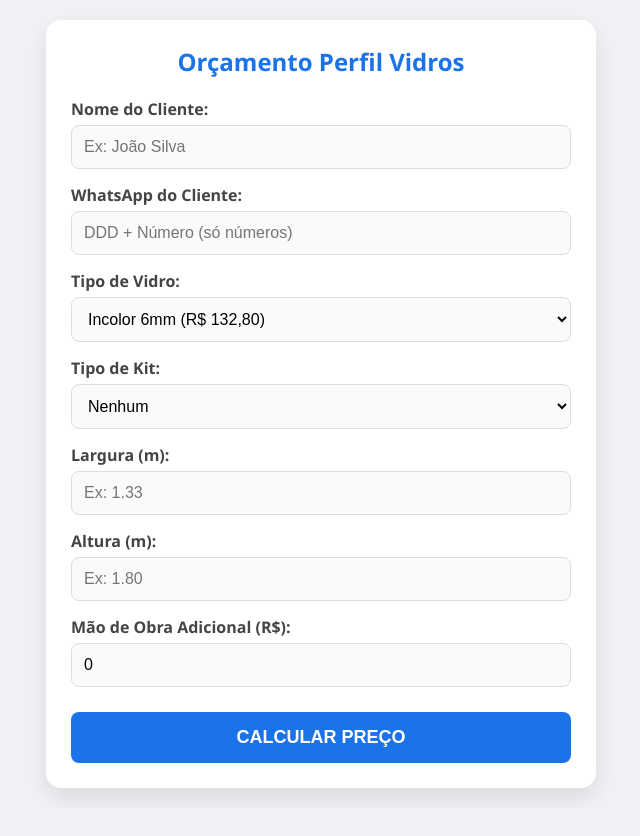
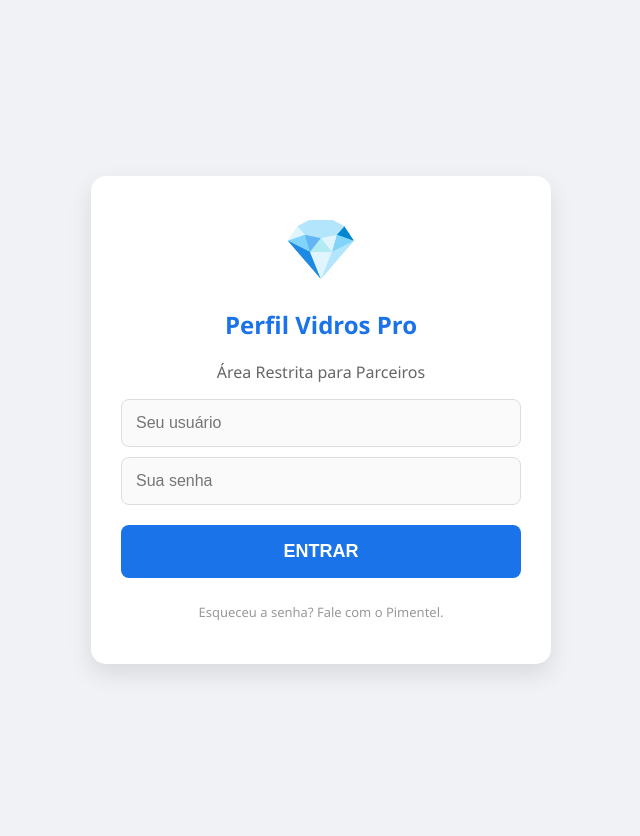
Before and after one commit to glaudsonpimentel2-ship-it/or-amento-vidra-eiro, a plain HTML site: page index.html in a window 1280 px wide. Shown: the whole page, without its empty margins (319-959 px from the left). Before the commit the page ends 808 px from the top, so only its background shows below. Drawn offline with Linux system fonts and the light colour scheme.

Commit message:
Update index.html

```diff
--- a/index.html
+++ b/index.html
@@ -3,30 +3,50 @@
 <head>
     <meta charset="UTF-8">
     <meta name="viewport" content="width=device-width, initial-scale=1.0">
-    <title>Orçamento Perfil Vidros</title>
+    <title>Perfil Vidros Pro - Login</title>
     <style>
-        body { font-family: 'Segoe UI', sans-serif; background-color: #f0f2f5; margin: 0; padding: 20px; display: flex; justify-content: center; }
-        .card { background: white; padding: 25px; border-radius: 15px; box-shadow: 0 10px 25px rgba(0,0,0,0.1); width: 100%; max-width: 500px; }
-        h2 { color: #1a73e8; text-align: center; margin-top: 0; font-size: 24px; }
-        label { font-weight: bold; display: block; margin: 15px 0 5px; color: #444; }
-        input, select { width: 100%; padding: 12px; border: 1px solid #ddd; border-radius: 8px; box-sizing: border-box; font-size: 16px; background: #fafafa; }
-        .btn-calc { width: 100%; padding: 15px; background-color: #1a73e8; color: white; border: none; border-radius: 8px; font-weight: bold; font-size: 18px; margin-top: 25px; cursor: pointer; transition: 0.3s; }
-        .btn-calc:active { transform: scale(0.98); background-color: #1557b0; }
-        #resultado { margin-top: 20px; padding: 15px; border-radius: 8px; background: #e8f0fe; display: none; line-height: 1.6; }
-        .btn-whatsapp { width: 100%; padding: 15px; background-color: #25d366; color: white; border: none; border-radius: 8px; font-weight: bold; font-size: 18px; margin-top: 15px; text-decoration: none; display: none; text-align: center; }
+        body { font-family: 'Segoe UI', sans-serif; background-color: #f0f2f5; margin: 0; padding: 20px; display: flex; justify-content: center; align-items: center; min-height: 100vh; }
+        .card { background: white; padding: 30px; border-radius: 15px; box-shadow: 0 10px 25px rgba(0,0,0,0.1); width: 100%; max-width: 400px; }
+
+        /* Telas */
+        #tela-login { text-align: center; }
+        #app-principal { display: none; }
+
+        h2 { color: #1a73e8; margin-bottom: 20px; }
+        label { font-weight: bold; display: block; margin: 15px 0 5px; color: #444; text-align: left; }
+        input, select { width: 100%; padding: 14px; border: 1px solid #ddd; border-radius: 8px; box-sizing: border-box; font-size: 16px; margin-bottom: 10px; background: #fafafa; }
+
+        button { width: 100%; padding: 16px; border: none; border-radius: 8px; font-weight: bold; font-size: 18px; cursor: pointer; transition: 0.3s; margin-top: 10px; }
+        .btn-blue { background-color: #1a73e8; color: white; }
+        .btn-blue:active { background-color: #1557b0; transform: scale(0.98); }
+        .btn-green { background-color: #25d366; color: white; margin-top: 15px; display: none; text-decoration: none; text-align: center; line-height: 50px; }
+
+        #resultado { margin-top: 20px; padding: 15px; border-radius: 8px; background: #e8f0fe; display: none; border-left: 5px solid #1a73e8; }
+        .logo { font-size: 60px; margin-bottom: 10px; }
     </style>
 </head>
 <body>
-    <div class="card">
-        <h2>Orçamento Perfil Vidros</h2>
 
-        <label>Nome do Cliente:</label>
-        <input type="text" id="cliente" placeholder="Ex: João Silva">
+    <div id="tela-login" class="card">
+        <div class="logo">💎</div>
+        <h2>Perfil Vidros Pro</h2>
+        <p style="color: #666;">Área Restrita para Parceiros</p>
+        <input type="text" id="user" placeholder="Seu usuário">
+        <input type="password" id="pass" placeholder="Sua senha">
+        <button class="btn-blue" onclick="verificarLogin()">ENTRAR</button>
+        <p style="font-size: 13px; color: #999; margin-top: 25px;">Esqueceu a senha? Fale com o Pimentel.</p>
+    </div>
 
-        <label>WhatsApp do Cliente:</label>
-        <input type="number" id="tel" placeholder="DDD + Número (só números)">
+    <div id="app-principal" class="card" style="max-width: 500px;">
+        <h2 style="font-size: 22px;">Orçamento Perfil Vidros</h2>
 
-        <label>Tipo de Vidro:</label>
+        <label>Cliente:</label>
+        <input type="text" id="cliente" placeholder="Nome do cliente">
+
+        <label>WhatsApp:</label>
+        <input type="number" id="tel" placeholder="DDD + Número">
+
+        <label>Vidro:</label>
         <select id="vidro">
             <option value="132.80">Incolor 6mm (R$ 132,80)</option>
             <option value="165.92">Incolor 8mm (R$ 165,92)</option>
@@ -34,69 +54,55 @@
             <option value="205.14">Verde/Fumê 8mm (R$ 205,14)</option>
         </select>
 
-        <label>Tipo de Kit:</label>
-        <select id="kit">
-            <option value="0">Nenhum</option>
-            <option value="135.00">F1-1,00 (R$ 135,00)</option>
-            <option value="145.00">F1-1,10 (R$ 145,00)</option>
-            <option value="150.00">F1-1,20 (R$ 150,00)</option>
-            <option value="155.00">F1-1,30 (R$ 155,00)</option>
-            <option value="160.00">F1-1,40 (R$ 160,00)</option>
-            <option value="169.00">F1-1,50 (R$ 169,00)</option>
-        </select>
+        <label>Medidas (m):</label>
+        <div style="display: flex; gap: 10px;">
+            <input type="number" id="largura" step="0.01" placeholder="Largura">
+            <input type="number" id="altura" step="0.01" placeholder="Altura">
+        </div>
 
-        <label>Largura (m):</label>
-        <input type="number" id="largura" step="0.01" placeholder="Ex: 1.33">
-
-        <label>Altura (m):</label>
-        <input type="number" id="altura" step="0.01" placeholder="Ex: 1.80">
-
-        <label>Mão de Obra Adicional (R$):</label>
-        <input type="number" id="maoDeObra" value="0">
-
-        <button class="btn-calc" onclick="gerar()">CALCULAR PREÇO</button>
+        <button class="btn-blue" onclick="calcular()">CALCULAR AGORA</button>
 
         <div id="resultado"></div>
-        <a id="btnZap" class="btn-whatsapp" target="_blank">ENVIAR PARA WHATSAPP</a>
+        <a id="btnZap" class="btn-green" target="_blank">ENVIAR PARA WHATSAPP</a>
     </div>
 
     <script>
-        function gerar() {
-            const cliente = document.getElementById('cliente').value;
+        function verificarLogin() {
+            const u = document.getElementById('user').value.toLowerCase();
+            const s = document.getElementById('pass').value;
+
+            // NOVA SENHA PADRÃO DEFINIDA
+            if(u === "pimentel" && s === "Pimentel0318") {
+                document.getElementById('tela-login').style.display = 'none';
+                document.getElementById('app-principal').style.display = 'block';
+            } else {
+                alert("Acesso negado! Verifique o usuário e a senha.");
+            }
+        }
+
+        function calcular() {
+            const precoVidro = parseFloat(document.getElementById('vidro').value);
+            const l = parseFloat(document.getElementById('largura').value);
+            const a = parseFloat(document.getElementById('altura').value);
+            const cliente = document.getElementById('cliente').value || "Cliente";
             const tel = document.getElementById('tel').value;
-            const precoVidro = parseFloat(document.getElementById('vidro').value);
-            const precoKit = parseFloat(document.getElementById('kit').value);
-            const largura = parseFloat(document.getElementById('largura').value);
-            const altura = parseFloat(document.getElementById('altura').value);
-            const maoDeObra = parseFloat(document.getElementById('maoDeObra').value) || 0;
 
-            if (largura > 0 && altura > 0) {
-                const area = largura * altura;
-                const custoMaterial = (area * precoVidro) + precoKit;
-                // Regra do Pimentel: 100% sobre material + Mão de obra extra
-                const valorFinal = (custoMaterial * 2) + maoDeObra;
+            if (l > 0 && a > 0) {
+                const total = (l * a * precoVidro) * 2;
 
-                const resDiv = document.getElementById('resultado');
-                resDiv.style.display = 'block';
-                resDiv.innerHTML = `<strong>Resumo do Orçamento:</strong><br>
-                                    Área: ${area.toFixed(2)} m²<br>
-                                    <strong>Valor Total: R$ ${valorFinal.toFixed(2)}</strong>`;
+                const res = document.getElementById('resultado');
+                res.style.display = 'block';
+                res.innerHTML = `<strong>Resumo do Pedido:</strong><br>Medidas: ${l}m x ${a}m<br><strong>Total: R$ ${total.toFixed(2)}</strong>`;
 
-                const btnZap = document.getElementById('btnZap');
-                btnZap.style.display = 'block';
+                const zap = document.getElementById('btnZap');
+                zap.style.display = 'block';
+                const msg = `Olá ${cliente}, segue orçamento da Perfil Vidros:\n\n` +
+                            `📏 Medidas: ${l}m x ${a}m\n` +
+                            `💰 Valor Total: R$ ${total.toFixed(2)}`;
 
-                const vidroNome = document.getElementById('vidro').options[document.getElementById('vidro').selectedIndex].text.split(' (')[0];
-                const kitNome = document.getElementById('kit').options[document.getElementById('kit').selectedIndex].text.split(' (')[0];
-
-                const msg = `Olá ${cliente}, segue seu orçamento:\n\n` +
-                            `📌 *Produto:* ${vidroNome}\n` +
-                            `📏 *Medidas:* ${largura}m x ${altura}m\n` +
-                            `🛠️ *Kit:* ${kitNome}\n\n` +
-                            `💰 *VALOR TOTAL: R$ ${valorFinal.toFixed(2)}*`;
-
-                btnZap.href = `https://wa.me/55${tel}?text=${encodeURIComponent(msg)}`;
+                zap.href = `https://wa.me/55${tel}?text=${encodeURIComponent(msg)}`;
             } else {
-                alert("Por favor, preencha as medidas corretamente!");
+                alert("Por favor, preencha as medidas!");
             }
         }
     </script>
```
